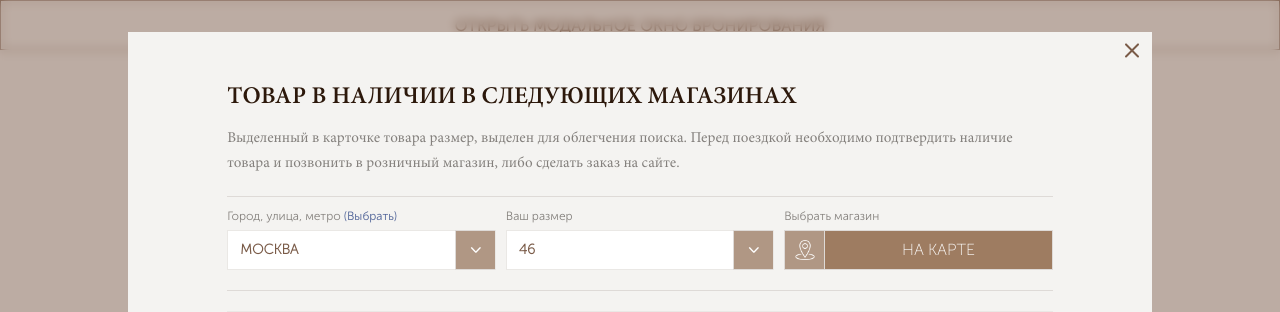
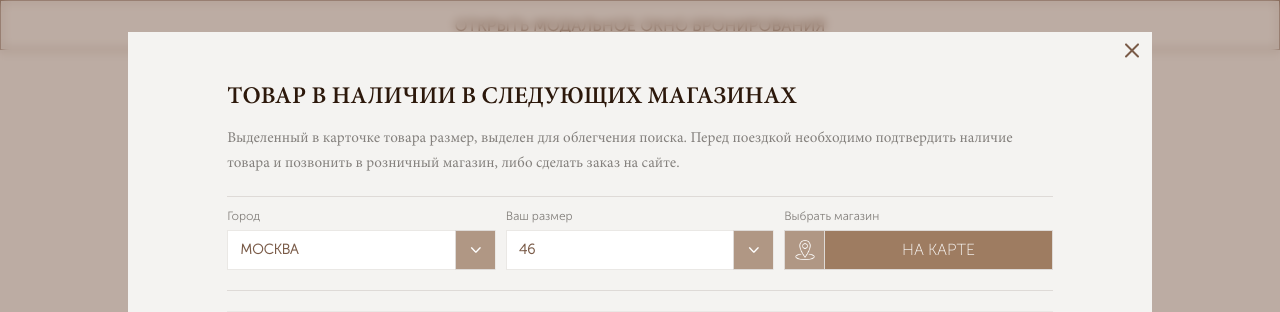
Before and after one commit to bydr/kanzler, a PHP site: page /modal-test.php in a window 1280 px wide. Shown: the top 312 px of the page. Run offline with PHP 8.4, Linux system fonts and the light colour scheme.

Commit message:
изменен label

```diff
--- a/modal_reservation.php
+++ b/modal_reservation.php
@@ -21,7 +21,7 @@
 
                     <div class="dr-reservations-controls">
                         <div class="dr-form-group">
-                            <p class="dr-form-label dr-text__small">Город, улица, метро <a href="#" class="c-blue" id="choice_city">(Выбрать)</a></p>
+                            <p class="dr-form-label dr-text__small">Город</p>
                             <div class="dr-form-control">
                                 <div class="simple-select">
                                     <div class="simple-select-main" tabindex="0" role="combobox" aria-expanded="false">
```
